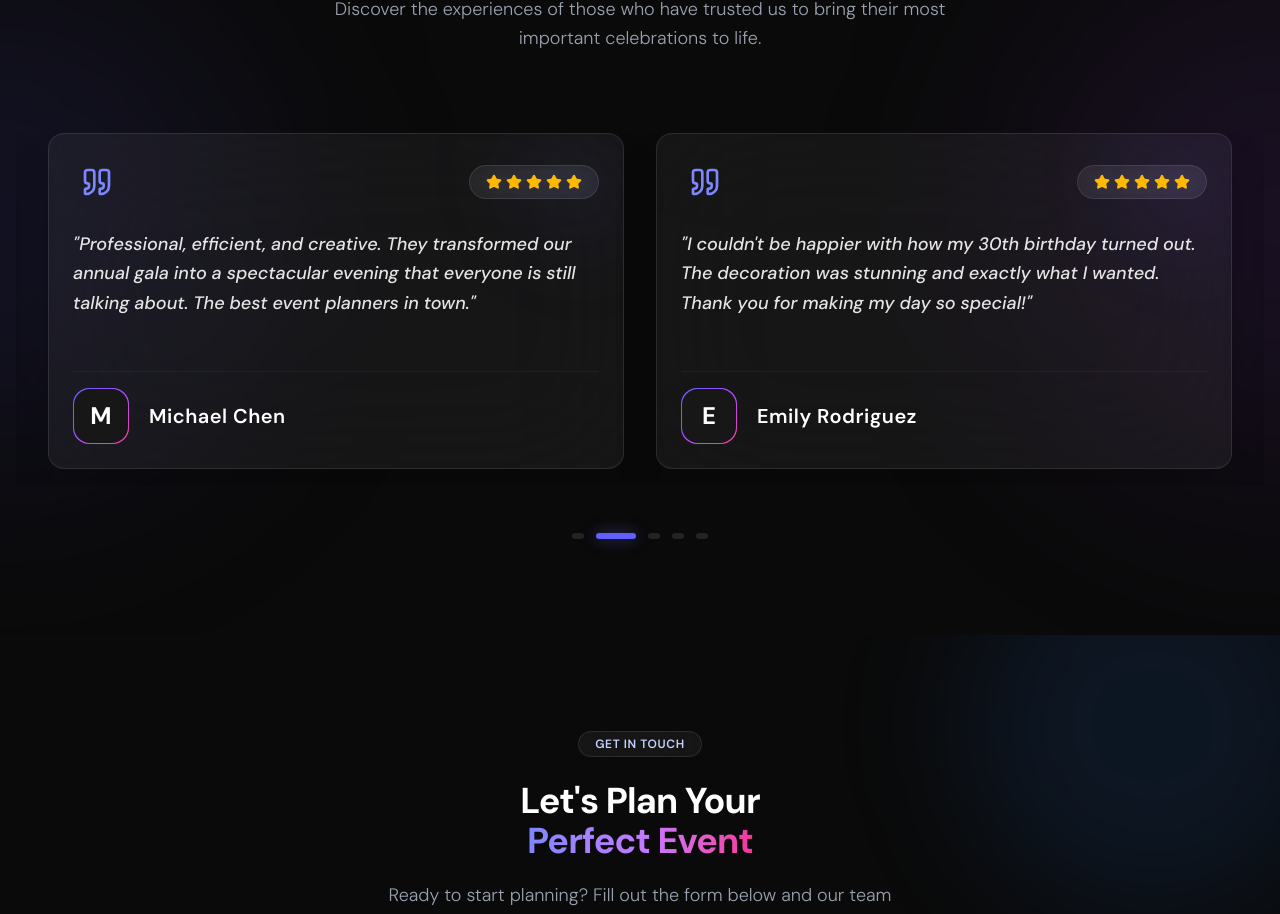
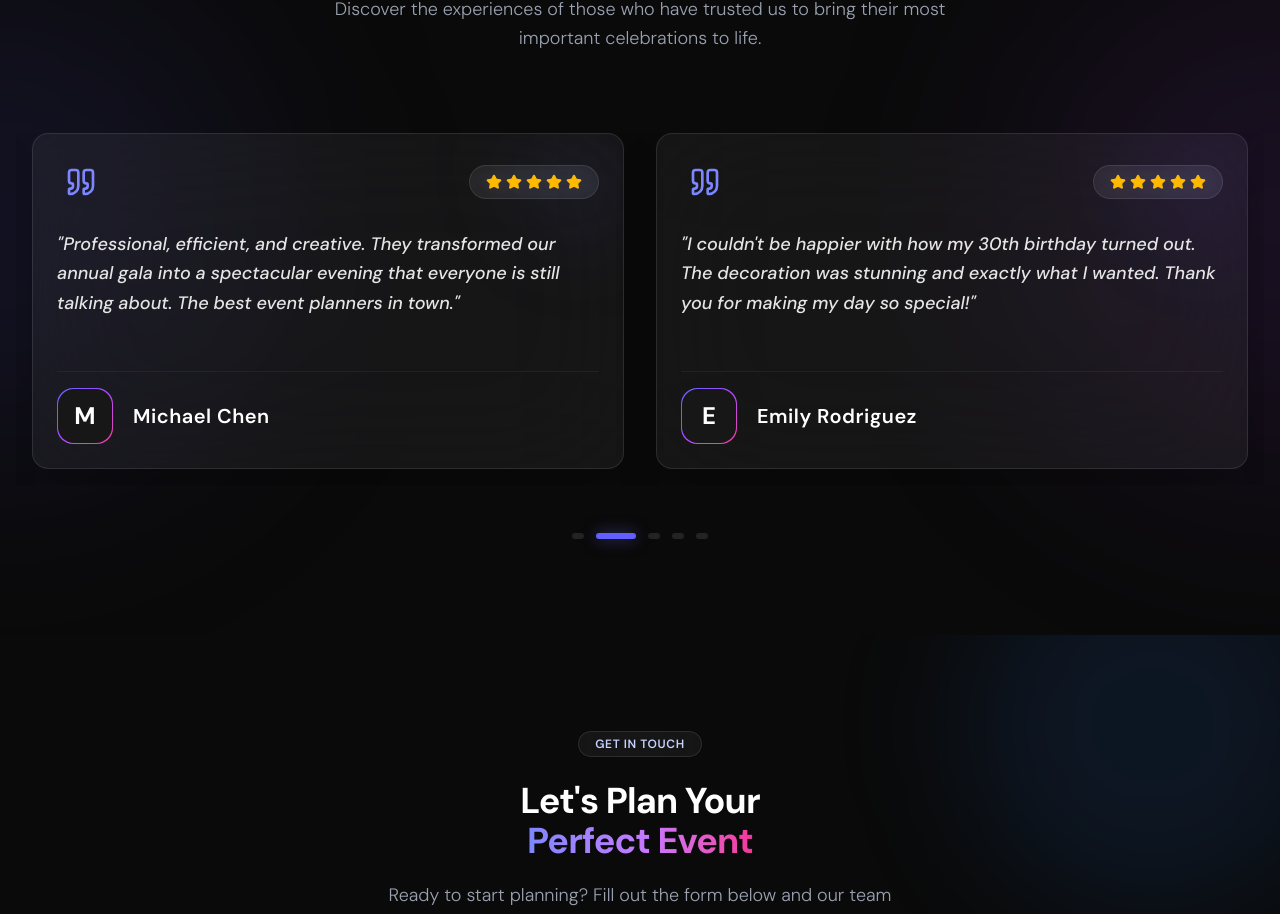
Before and after one commit to abhi123-rgb/eventzgallery, a React (Vite) app: page / in a window 1280 px wide. Shown: the part 3716-4630 px from the top of the page. Built offline with nearby package versions, Linux system fonts and the light colour scheme.

Commit message:
fix: Remove horizontal padding from the testimonials viewport.

```diff
--- a/src/components/Testimonials.jsx
+++ b/src/components/Testimonials.jsx
@@ -149,7 +149,7 @@ const Testimonials = () => {
                     </div>
 
                     {/* Viewport */ }
-                    <div className="overflow-hidden px-4 -mx-4">
+                    <div className="overflow-hidden px-0 -mx-4">
                         <motion.div
                             className="flex"
                             animate={ {
```
